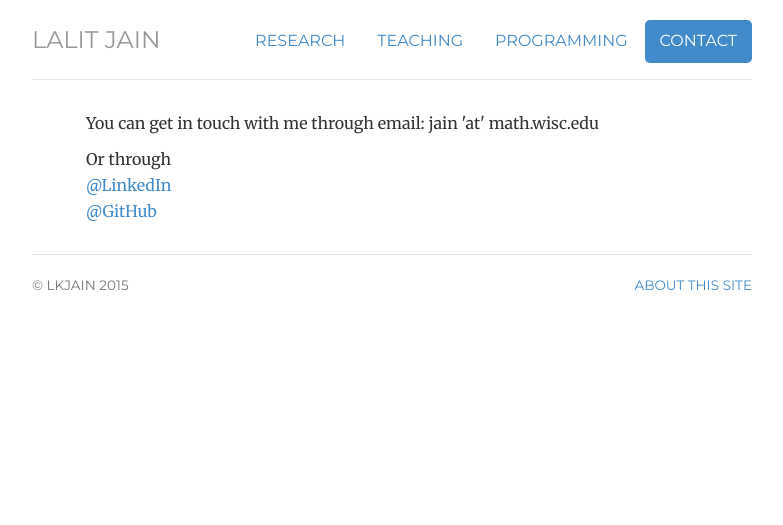
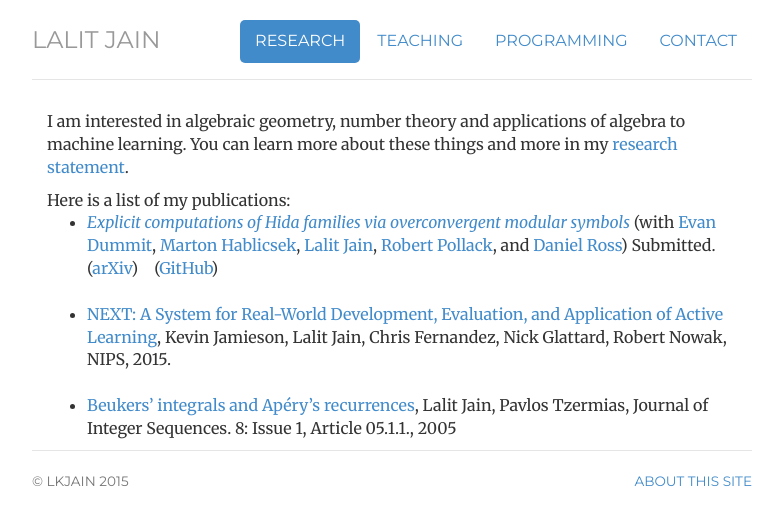
Before and after one commit to lalitkumarj/lalitkumarj.github.io, a Jekyll site: the page built from research/index.html, in a window 1280 px wide. Shown: the top 525 px of the page, without its empty margins (248-1031 px from the left). Built offline with Jekyll 4.4.1, drawn with Linux system fonts in a browser that asks for light colours.

Commit message:
Added a research page. Added analytics.

```diff
--- a/_includes/analytics.html
+++ b/_includes/analytics.html
@@ -1,3 +1,13 @@
+
+<!-- Google Tag Manager -->
+<noscript><iframe src="//www.googletagmanager.com/ns.html?id=GTM-WTCMND"
+height="0" width="0" style="display:none;visibility:hidden"></iframe></noscript>
+<script>(function(w,d,s,l,i){w[l]=w[l]||[];w[l].push({'gtm.start':
+new Date().getTime(),event:'gtm.js'});var f=d.getElementsByTagName(s)[0],
+j=d.createElement(s),dl=l!='dataLayer'?'&l='+l:'';j.async=true;j.src=
+'//www.googletagmanager.com/gtm.js?id='+i+dl;f.parentNode.insertBefore(j,f);
+})(window,document,'script','dataLayer','GTM-WTCMND');</script>
+<!-- End Google Tag Manager -->
 
 <!-- <script>
   (function(i,s,o,g,r,a,m){i['GoogleAnalyticsObject']=r;i[r]=i[r]||function(){
--- a/_includes/header.html
+++ b/_includes/header.html
@@ -1,6 +1,6 @@
 <div class="header">
   <ul class="nav nav-pills pull-right">
-    <li class="{{ page.projects }}">
+    <li class="{{ page.research }}">
       <a href="/research" title="Research">Research</a>
     </li>
     <li class="{{ page.teaching }}">
--- a/_layouts/default.html
+++ b/_layouts/default.html
@@ -4,7 +4,8 @@
 	{% include head.html %}
 
 	<body>
-		<div class="container">
+	  {% include analytics.html %}
+	  <div class="container">
 
 			{% include header.html %}
 
@@ -12,7 +13,7 @@
 
 			{% include footer.html %}
 
-		</div> <!-- /container -->
+	  </div> <!-- /container -->
 
 
 		{% include scripts.html %}
--- a/research/index.html
+++ b/research/index.html
@@ -1,17 +1,20 @@
 ---
 layout: default
-title: Contact
-contact: active
-description: Contact information for Lalit Jain
+title: Research
+research: active
+description: Lalit Jain's Research Page
 ---
-<div class="contact">
+<div class="container">
+<p>I am interested in algebraic geometry, number theory and applications of algebra to machine learning. You can learn more about these things and more in my <a href="/files/LalitJainResearchStatement.pdf">research statement</a>. </p>
 
-	<p>You can get in touch with me through email: jain 'at' math.wisc.edu</p>
+Here is a list of my publications:
 
-	Or through
-	<ul class="list-unstyled">
-	<li><a href="http://www.linkedin.com/in/jwmcglone/">@LinkedIn</a></li>
-	<li><a href="http://github.com/lalitkumarj">@GitHub</a></li>
-	</ul>
+<ul>
+  <li><a href="http://arxiv.org/abs/1510.05795" target="_blank"><i>Explicit computations of Hida families via overconvergent modular symbols</i></a> (with <a href="http://www.math.rochester.edu/people/faculty/edummit/" target="_blank">Evan Dummit</a>, <a href="https://www.math.upenn.edu/~mhabli/" target="_blank">Marton Hablicsek</a>, <a href="http://www.math.wisc.edu/~jain/" target="_blank">Lalit Jain</a>, <a href="http://math.bu.edu/people/rpollack/" target="_blank">Robert Pollack</a>, and <a href="http://www.math.wisc.edu/~ross/" target="_blank">Daniel Ross</a>) Submitted. (<a href="http://arxiv.org/abs/1510.05795" target="_blank">arXiv</a>) (<a href="http://github.com/lalitkumarj/OMSCategory" target="_blank">GitHub</a>)</li>
+  <br>
+  <li> <a href="/files/next.pdf">NEXT: A System for Real-World Development, Evaluation, and Application of Active Learning</a>, Kevin Jamieson, Lalit Jain, Chris Fernandez, Nick Glattard, Robert Nowak, NIPS, 2015.</li>
+<br>
+  <li> <a href="https://cs.uwaterloo.ca/journals/JIS/VOL8/Tzermias/tzermias5.pdf">Beukers’ integrals and Ap&eacute;ry’s recurrences</a>, Lalit Jain, Pavlos Tzermias, Journal of Integer Sequences. 8: Issue 1, Article 05.1.1., 2005</li>
 
+</ul>
 </div>
```
Also changed, not shown: programming/index.html (+18 -2 lines), 1 other file.
